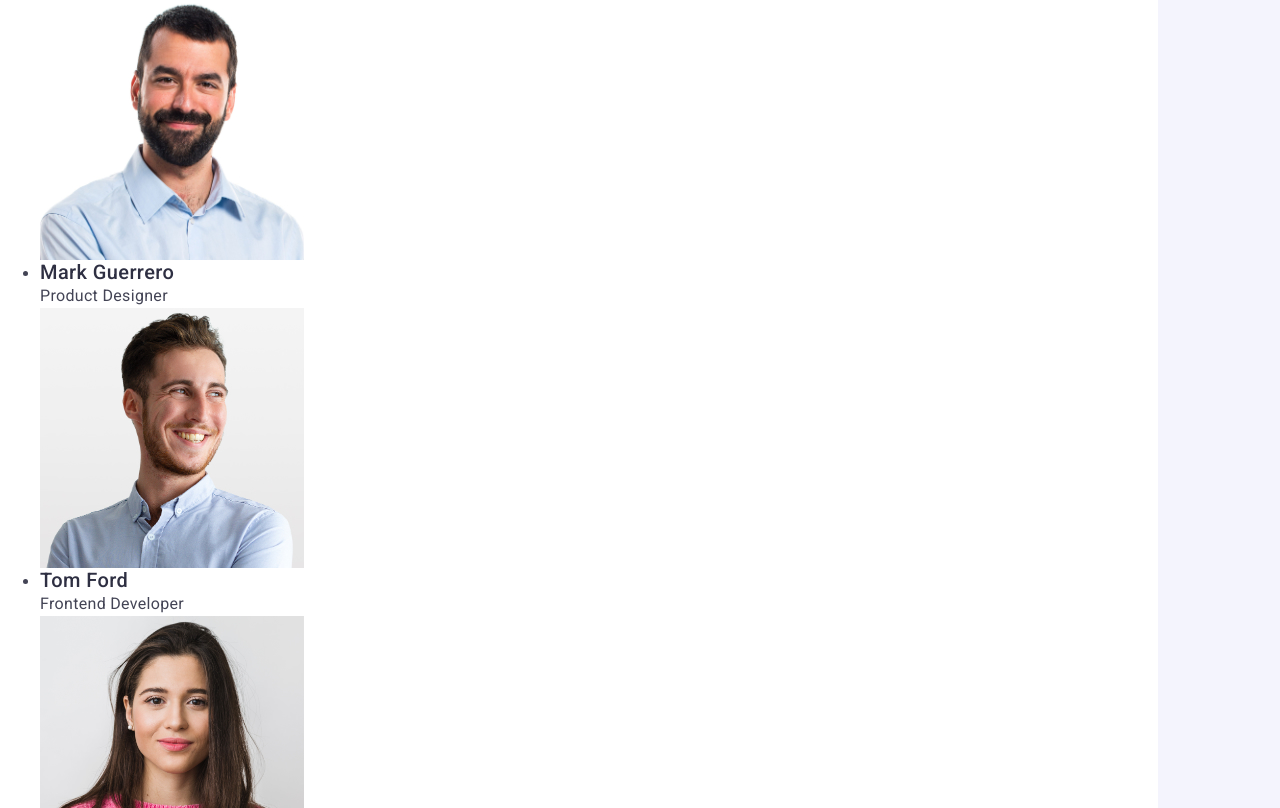
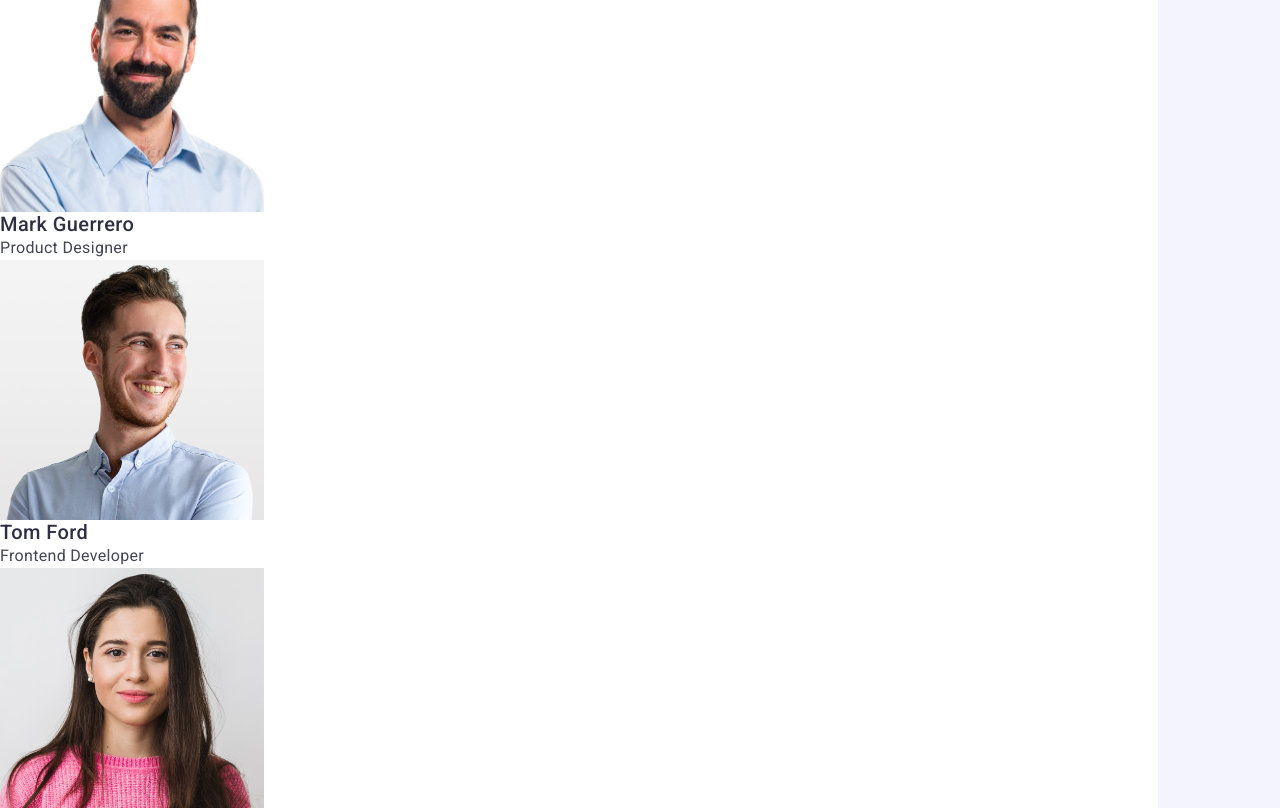
Before and after one commit to Izabella-nogyosi/goit-markup-hw-03, a plain HTML site: page index.html in a window 1280 px wide. Shown: the part 556-1364 px from the top of the page. Drawn offline with nearby package versions, Linux system fonts and the light colour scheme.

Commit message:
Update styles.css

```diff
--- a/css/styles.css
+++ b/css/styles.css
@@ -1,4 +1,13 @@
 /* Style reset */
+ul{
+  padding-inline-start: 0;
+  margin-block-start: 0;
+  margin-block-end: 0;
+  /* margin: 0;
+  padding:0; */
+  list-style-type: none;
+}
+
 h1,
 h2,
 h3,
```
